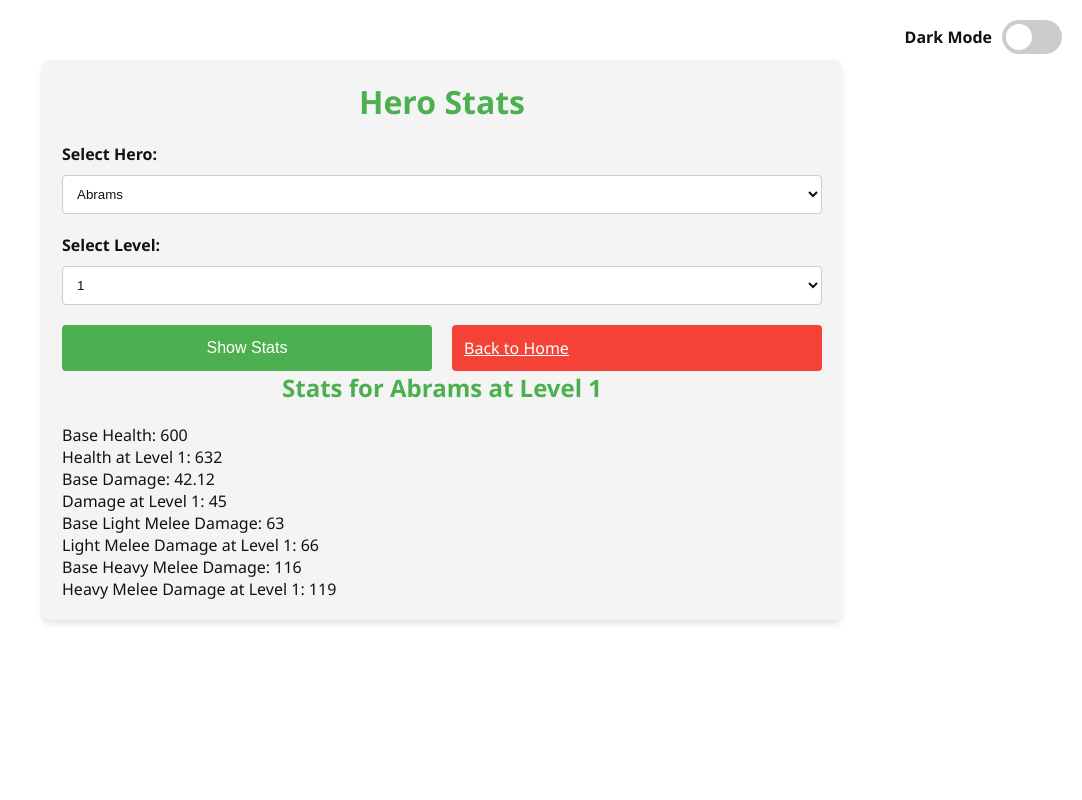
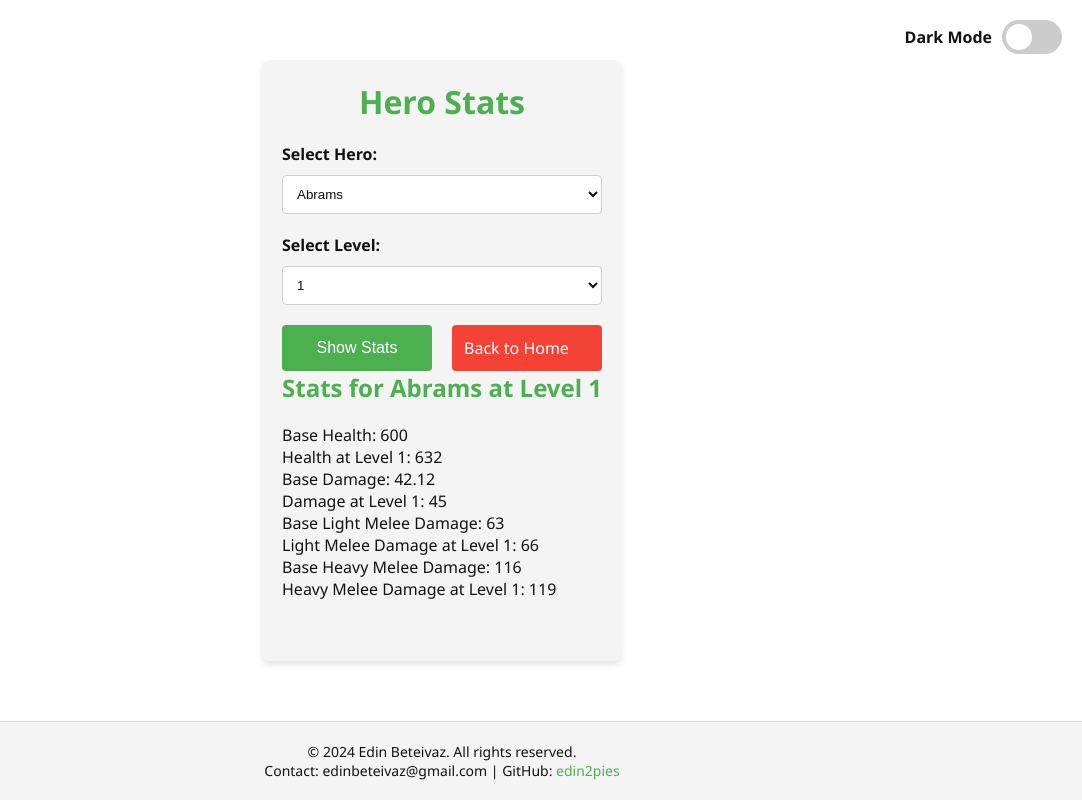
Before and after one commit to edin2pies/deadlock-program, a Django app: page /hero_stats/ in a window 1280 px wide. Shown: the whole page, without its empty margins (198-1280 px from the left). Run offline with Django 5.2, Linux system fonts and the light colour scheme.

Commit message:
added footer

```diff
--- a/recommender/templates/recommender/hero_stats.html
+++ b/recommender/templates/recommender/hero_stats.html
@@ -10,6 +10,7 @@
     <link rel="stylesheet" href="{% static 'recommender/styles.css' %}">
 </head>
 <body>
+    <div class="page-wrapper">
         <div class="container">
             <h1>Hero Stats</h1>
 
@@ -63,6 +64,13 @@
             {% endif %}
         </div>
 
+        <footer class="footer">
+            <p>&copy; 2024 Edin Beteivaz. All rights reserved.</p>
+            <p>Contact: edinbeteivaz@gmail.com | GitHub: <a href="https://github.com/edin2pies" target="_blank">edin2pies</a></p>
+        </footer>
+
+    </div>
+
     <script>
         // Dark Mode Toggle Script
         const toggleSwitch = document.getElementById('theme-toggle');
--- a/static/recommender/styles.css
+++ b/static/recommender/styles.css
@@ -59,8 +59,36 @@ body {
     --button-text: #121212;
 }
 
+.page-wrapper {
+    display: flex;
+    flex-direction: column;
+    min-height: 100vh;
+}
+
+/* Footer */
+.footer {
+    padding: 20px;
+    background-color: var(--secondary-color);
+    color: var(--text-color);
+    text-align: center;
+    font-size: 14px;
+    border-top: 1px solid rgba(0, 0, 0, 0.1); /* Optional border for a subtle separation */
+    margin-top: auto; /* Ensures the footer is pushed to the bottom */
+}
+
+.footer a {
+    color: var(--primary-color);
+    text-decoration: none;
+    transition: color 0.3s;
+}
+
+.footer a:hover {
+    color: darkgreen; /* Darker shade on hover */
+}
+
 /* Container */
 .container {
+    flex-grow: 1;
     max-width: 800px;
     margin: 60px auto;
     padding: 20px;
@@ -148,6 +176,7 @@ label {
     cursor: pointer;
     font-size: 16px;
     transition: background-color 0.3s, transform 0.2s;
+    text-decoration: none;
 }
 
 .btn-submit {
```
Also changed, not shown: recommender/templates/recommender/home.html (+9 -0 lines), recommender/templates/recommender/item_recommender.html (+7 -1 lines), recommender/templates/recommender/results.html (+8 -2 lines). Lines whose indentation alone changed are shown as unchanged.
